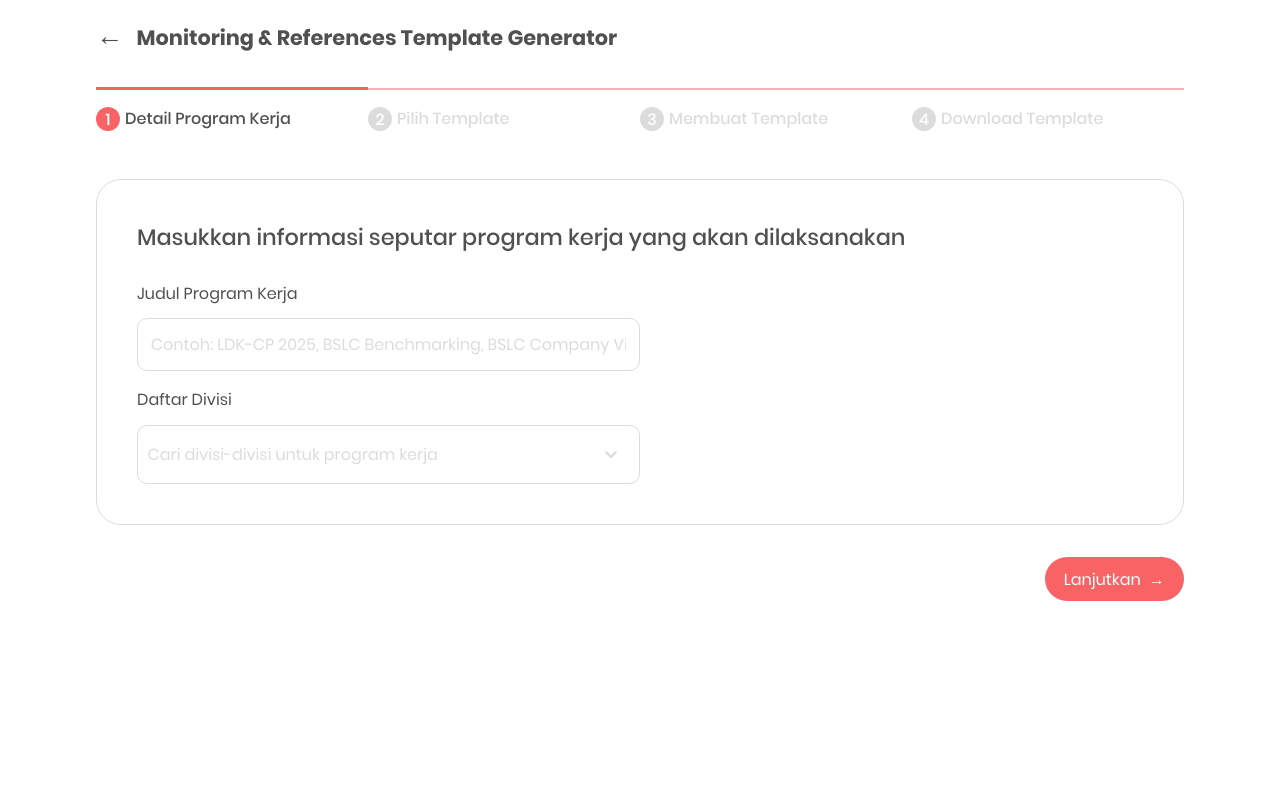
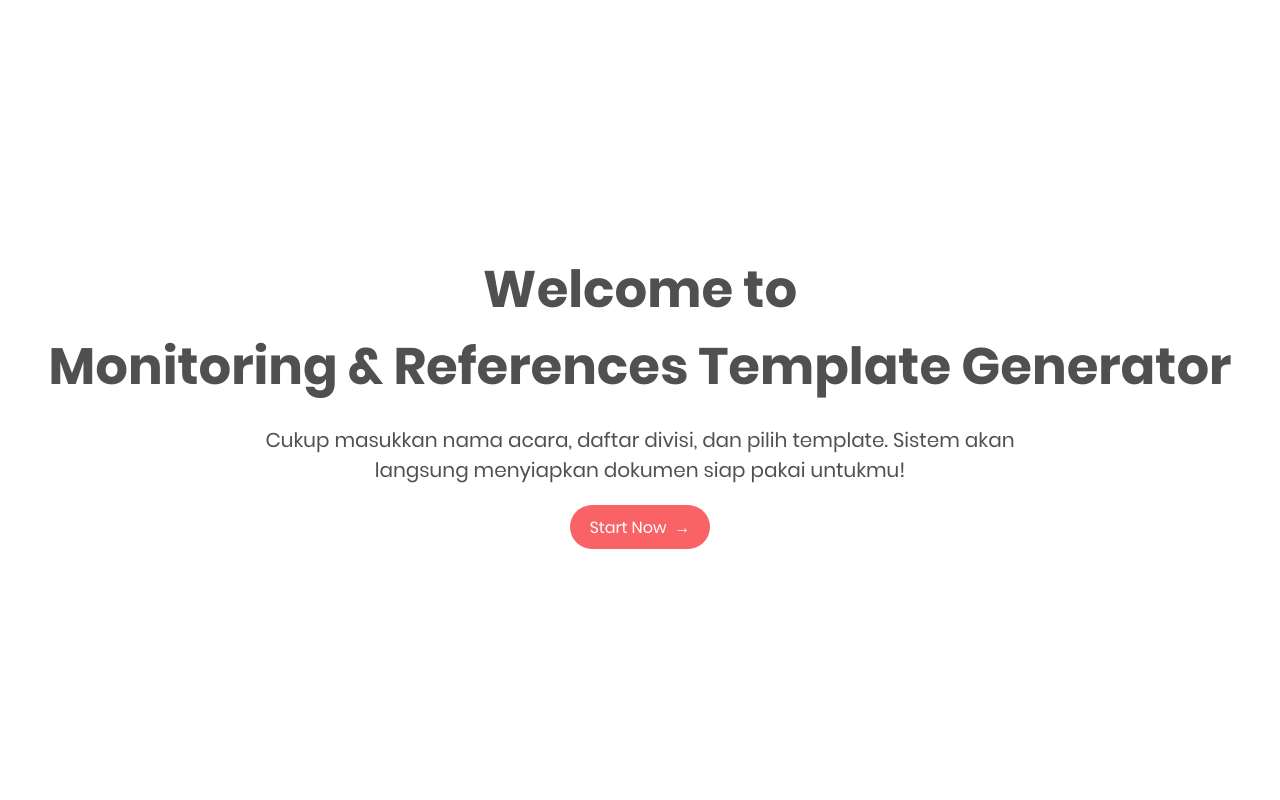
Before and after one commit to stefani-gifta/Sheet-Generator, a React (Vite) app in the folder client/: page / in a window 1280 px wide. Shown: the top 800 px of the page. Built offline with nearby package versions, Linux system fonts and the light colour scheme.

Commit message:
Move to Home

```diff
--- a/client/src/App.css
+++ b/client/src/App.css
@@ -113,6 +113,7 @@ body {
   min-height: 100vh;
   display: flex;
   justify-content: center;
+  overflow: hidden;
 }
 
 a {
--- a/client/src/App.jsx
+++ b/client/src/App.jsx
@@ -1,13 +1,16 @@
-import NextButton from "./NextButton";
+import React from 'react';
+import Home from './Home';
+import FormTemplate from './FormTemplate';
 
-function App() {
+export default function App() {
+  const toggleComponent = () => {
+    console.log('toggle');
+  };
+
   return (
-    <section id="home">
-      <h1>Welcome to<br />Monitoring & References Template Generator</h1>
-      <p class="page-description">Cukup masukkan nama acara, daftar divisi, dan pilih template. Sistem akan langsung menyiapkan dokumen siap pakai untukmu!</p>
-      <NextButton insertText={"Start Now"}/>
-    </section>
+    <>
+      <Home onClick={toggleComponent} />
+      <FormTemplate onClick={toggleComponent} />
+    </>
   );
 }
-
-export default App
--- a/client/src/FormTemplate.jsx
+++ b/client/src/FormTemplate.jsx
@@ -1,4 +1,4 @@
-import { useState } from 'react';
+import React, { useState } from 'react';
 
 import BackButton from "./BackButton";
 import NextButton from "./NextButton";
@@ -6,7 +6,7 @@ import NextButton from "./NextButton";
 import Page1 from "./Page1";
 import Page2 from "./Page2";
 
-export default function FormTemplate() {
+export default function FormTemplate({ onClick }) {
     const [currentPage, setCurrentPage] = useState(1);
 
     const renderPage = () => {
@@ -38,7 +38,7 @@ export default function FormTemplate() {
 
     return (
         <section id="form">
-            <button className="form-back-button">
+            <button className="form-back-button" onClick={onClick} >
                 <span className="left-arrow">←</span>
                 Monitoring & References Template Generator
             </button>
--- /dev/null
+++ b/client/src/Home.jsx
@@ -0,0 +1,12 @@
+import React from 'react';
+import NextButton from "./NextButton";
+
+export default function Home({ onClick }) {
+    return (
+        <section id="home">
+            <h1>Welcome to<br />Monitoring & References Template Generator</h1>
+            <p className="page-description">Cukup masukkan nama acara, daftar divisi, dan pilih template. Sistem akan langsung menyiapkan dokumen siap pakai untukmu!</p>
+            <NextButton insertText={"Start Now"} onClick={onClick} />
+        </section>
+    );
+}
--- a/client/src/main.jsx
+++ b/client/src/main.jsx
@@ -6,7 +6,6 @@ import './App.css'
 
 createRoot(document.getElementById('root')).render(
   <StrictMode>
-    {/* <App /> */}
-    <FormTemplate />
+    <App />
   </StrictMode>,
 )
```
